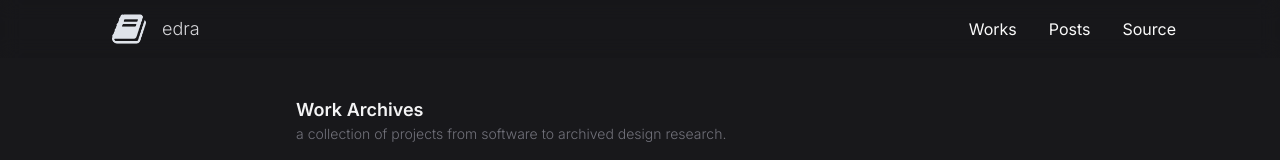
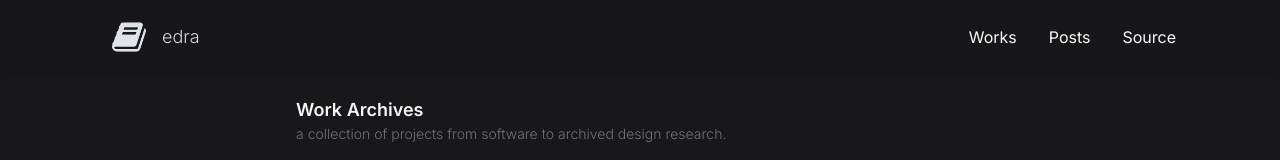
Before and after one commit to jamesedra/blog-portfolio, a Next.js app: page /works in a window 1280 px wide. Shown: the top 160 px of the page. Built offline with nearby package versions, Linux system fonts and the light colour scheme.

Commit message:
more header fixes

```diff
--- a/app/layout.tsx
+++ b/app/layout.tsx
@@ -29,7 +29,7 @@ export default function RootLayout({
           <Background />
         </div>
         <Header />
-        <main className="flex min-w-min flex-col items-center justify-center">
+        <main className="flex min-w-min flex-col items-center justify-center bg-zinc-900">
           {children}
         </main>
         <Footer />
--- a/app/posts/[postId]/page.tsx
+++ b/app/posts/[postId]/page.tsx
@@ -55,7 +55,7 @@ export default async function Post({ params: { postId } }: Props) {
 
   return (
     <section
-      className="w-80 sm:w-fit sm:max-w-lg md:max-w-2xl m-6 mx-auto z-10 mt-16 md:mt-24"
+      className="w-80 sm:w-fit sm:max-w-lg md:max-w-2xl m-6 mx-auto z-10 mt-24"
       style={{ minHeight: "69vh" }}
     >
       <span className="text-zinc-600 text-xs font-light">Blog Post</span>
--- a/app/posts/page.tsx
+++ b/app/posts/page.tsx
@@ -11,7 +11,7 @@ export default async function Posts() {
   }
   return (
     <section
-      className="flex flex-col items-center md:flex-none md:items-start max-w-xl mt-16 md:mt-24 z-20"
+      className="flex flex-col items-center md:flex-none md:items-start max-w-xl mt-24 z-20"
       style={{ minHeight: "72vh" }}
     >
       <h2 className="text-lg font-semibold text-zinc-100 pb-3">Blog Posts</h2>
--- a/app/tags/[tag]/page.tsx
+++ b/app/tags/[tag]/page.tsx
@@ -45,7 +45,7 @@ export default async function TagPostList({ params: { tag } }: Props) {
 
   return (
     <section
-      className="flex flex-col items-center md:flex-none md:items-start max-w-xl mt-16 md:mt-24 z-20"
+      className="flex flex-col items-center md:flex-none md:items-start max-w-xl mt-24 z-20"
       style={{ minHeight: "72vh" }}
     >
       <h2 className="font-semibold text-zinc-400 mt-4 mb-0">
--- a/app/works/page.tsx
+++ b/app/works/page.tsx
@@ -4,7 +4,7 @@ import { ProjectCard } from "@/components/project-card";
 
 export default function Works() {
   return (
-    <section className="flex flex-col items-center md:flex-none md:items-start mt-16 md:mt-24">
+    <section className="flex flex-col items-center md:flex-none md:items-start mt-24">
       <h2 className="text-lg font-semibold text-zinc-100">Work Archives</h2>
       <p className="text-sm text-center md:text-start text-zinc-500 font-light max-w-sm md:max-w-lg pb-10">
         a collection of projects from software to archived design research.
--- a/components/footer.tsx
+++ b/components/footer.tsx
@@ -2,7 +2,7 @@ export const Footer = () => {
   return (
     <footer className="footer border-t border-zinc-700/40 mt-12">
       <div className="container p-12 flex justify-center">
-        <p className="text-zinc-200 text-sm font-thin">
+        <p className="text-zinc-200 text-xs sm:text-sm font-thin">
           © 2023 James Edralin. All rights reserved.
         </p>
       </div>
--- a/components/header.tsx
+++ b/components/header.tsx
@@ -47,7 +47,7 @@ export const Header = () => {
 
   return (
     <header
-      className="fixed top-0 left-0 right-0 z-30 bg-neutral-900 sm:bg-zinc-900/70 border-b-2 border-stone-800 sm:border-none"
+      className="fixed top-0 left-0 right-0 z-30 bg-neutral-900 sm:bg-zinc-900/70 border-b-2 border-stone-800 sm:border-none pt-4 md:py-2"
       style={{ backdropFilter: "blur(10px)" }}
     >
       <div className="flex flex-wrap mx-auto max-w-screen-2xl px-2 py-1 items-center justify-between w-[85%]">
--- a/components/intro.tsx
+++ b/components/intro.tsx
@@ -10,7 +10,7 @@ import { Link, animateScroll as scroll } from "react-scroll";
 
 export const Intro = () => {
   return (
-    <section className="lg:mt-64">
+    <section className="mt-10 lg:mt-64">
       <div className="grid grid-cols-1 lg:grid-cols-12">
         <div className="col-span-1 lg:col-span-8 place-self-center text-center lg:text-left justify-center">
           <h1 className="text-zinc-50 mb-4 text-4xl lg:text-6xl font-extrabold mx-4 sm:mx-0">
```
Also changed, not shown: 1 other file (tests, documents, lock files or other folders).
